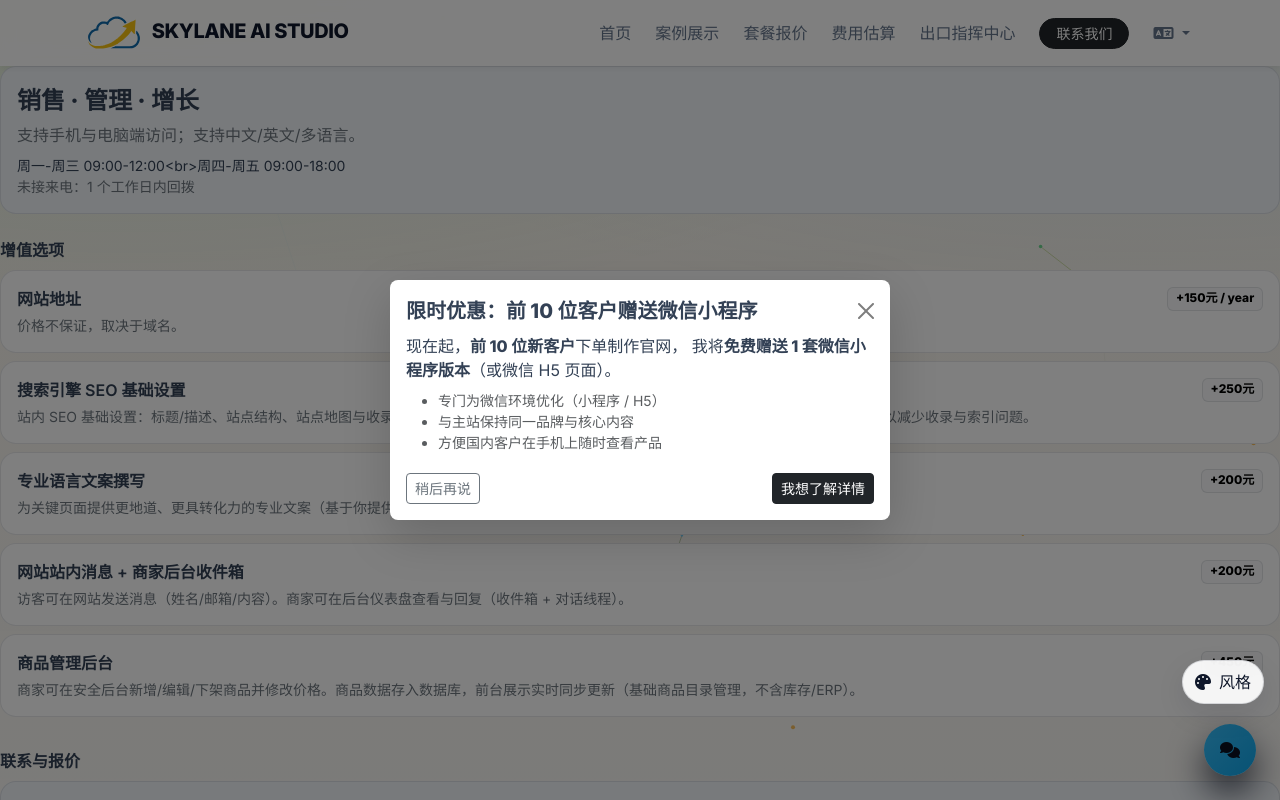
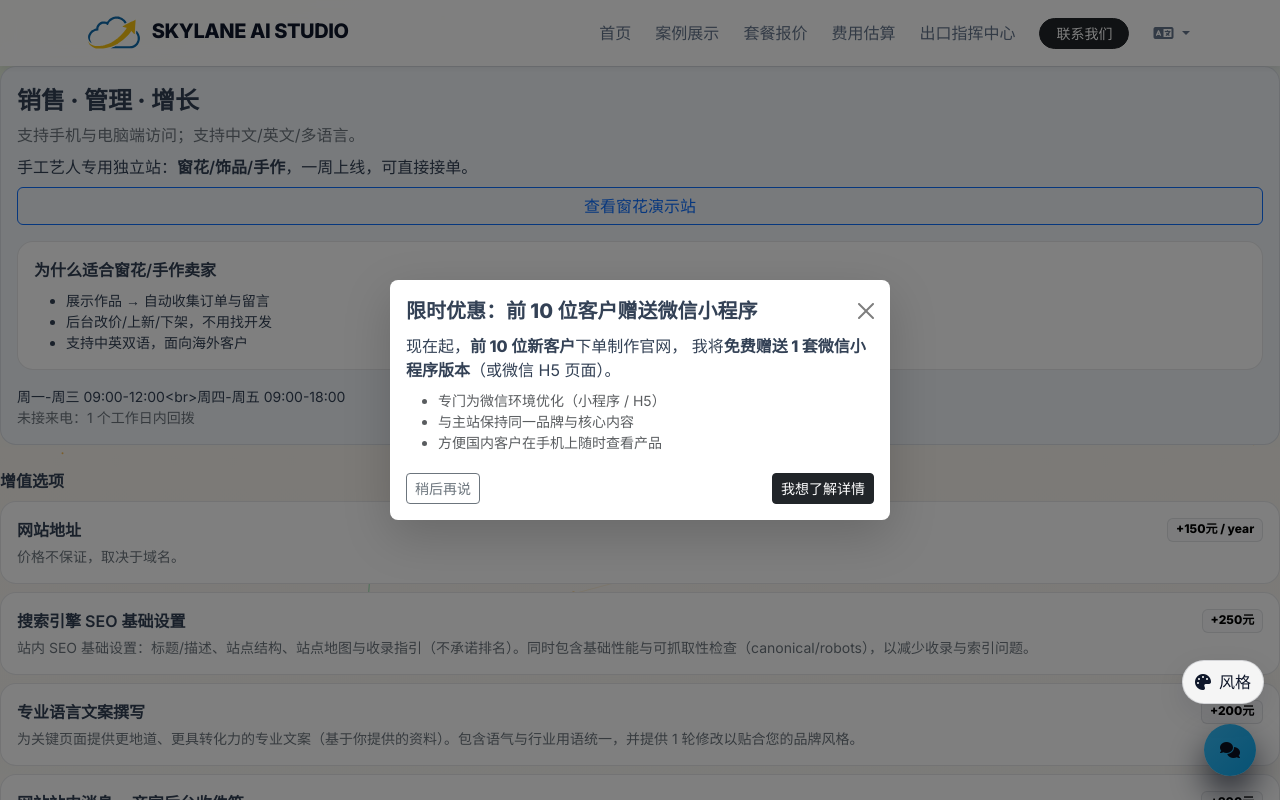
Before and after one commit to yakotaki/SkyLaneAiStudio, a Flask app: page /wechat in a window 1280 px wide. Run offline with Flask 3, Linux system fonts and the light colour scheme.

Commit message:
Update local changes

```diff
--- a/app.py
+++ b/app.py
@@ -105,7 +105,18 @@
         },
         "url": "https://shop.skylaneai.com/",
         "icon": "fa-cart-shopping"
-    }
+    },
+        {
+        "id": "chuanghua",
+        "title": "窗花手工艺小店 - Paper-cut Craft Shop",
+        "category": "Handmade / DTC",
+        "desc": {
+            "zh": "艺术窗花独立站演示：商品目录、购物车、下单、留言、后台管理（改价/上新/下架）。",
+            "en": "Artistic craft shop demo: catalog, cart, checkout, messages, and admin (price/update/hide)."
+        },
+        "url": "https://chuanghua.skylaneai.com/?lang=zh",
+        "icon": "fa-scissors"
+    },
 ]
 
 
--- a/templates/index_wechat.html
+++ b/templates/index_wechat.html
@@ -6,6 +6,38 @@
     <div class="fw-bold fs-4 mb-1">{{ "销售 · 管理 · 增长" if lang=="zh" else "Sell. Manage. Grow." }}</div>
     <div class="text-secondary mb-2">
       {{ "支持手机与电脑端访问；支持中文/英文/多语言。" if lang=="zh" else "Mobile + PC ready. CN/EN/multi-language support." }}
+    </div>
+
+
+    <div class="mb-2">
+      {% if lang == "zh" %}
+        手工艺人专用独立站：<span class="fw-semibold">窗花/饰品/手作</span>，一周上线，可直接接单。
+      {% else %}
+        A website for craft sellers: <span class="fw-semibold">paper-cut / handmade</span>, launch in 7 days and start taking orders.
+      {% endif %}
+    </div>
+
+    <a class="btn btn-outline-primary w-100 mb-3"
+       href="https://chuanghua.skylaneai.com/?lang={{ lang }}"
+       target="_blank" rel="noopener">
+      {{ "查看窗花演示站" if lang=="zh" else "View Chuanghua demo" }}
+    </a>
+
+    <div class="p-3 rounded-4 border bg-white mb-3">
+      <div class="fw-semibold mb-2">
+        {{ "为什么适合窗花/手作卖家" if lang=="zh" else "How this helps craft sellers" }}
+      </div>
+      <ul class="mb-0 small">
+        {% if lang=="zh" %}
+          <li>展示作品 → 自动收集订单与留言</li>
+          <li>后台改价/上新/下架，不用找开发</li>
+          <li>支持中英双语，面向海外客户</li>
+        {% else %}
+          <li>Show products → collect orders and messages</li>
+          <li>Update products in admin</li>
+          <li>CN/EN bilingual for overseas buyers</li>
+        {% endif %}
+      </ul>
     </div>
     <div class="small">
       <div>{{ support_policy.hours }}</div>
@@ -65,7 +97,7 @@
     <div class="row g-3">
       {% for p in projects %}
       <div class="col-12">
-        <a class="d-block p-3 rounded-4 border bg-white text-decoration-none" href="{{ p.url }}" target="_blank">
+        <a class="d-block p-3 rounded-4 border bg-white text-decoration-none" href="{{ p.url }}" target="_blank" rel="noopener">
           <div class="fw-semibold">{{ p.name }}</div>
           <div class="text-secondary small">{{ p.desc }}</div>
         </a>
```
Also changed, not shown: templates/index_pc.html (+29 -0 lines).
